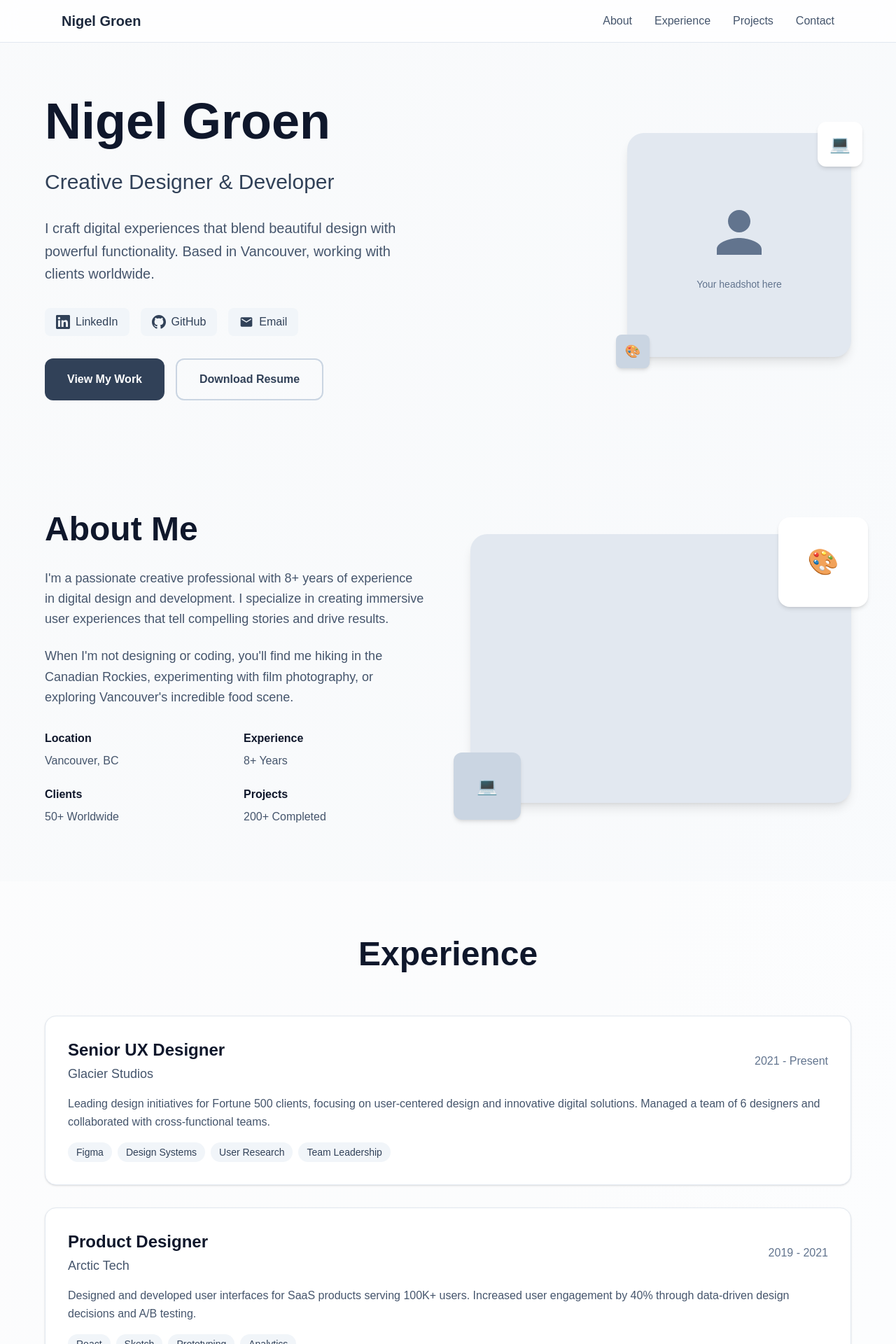
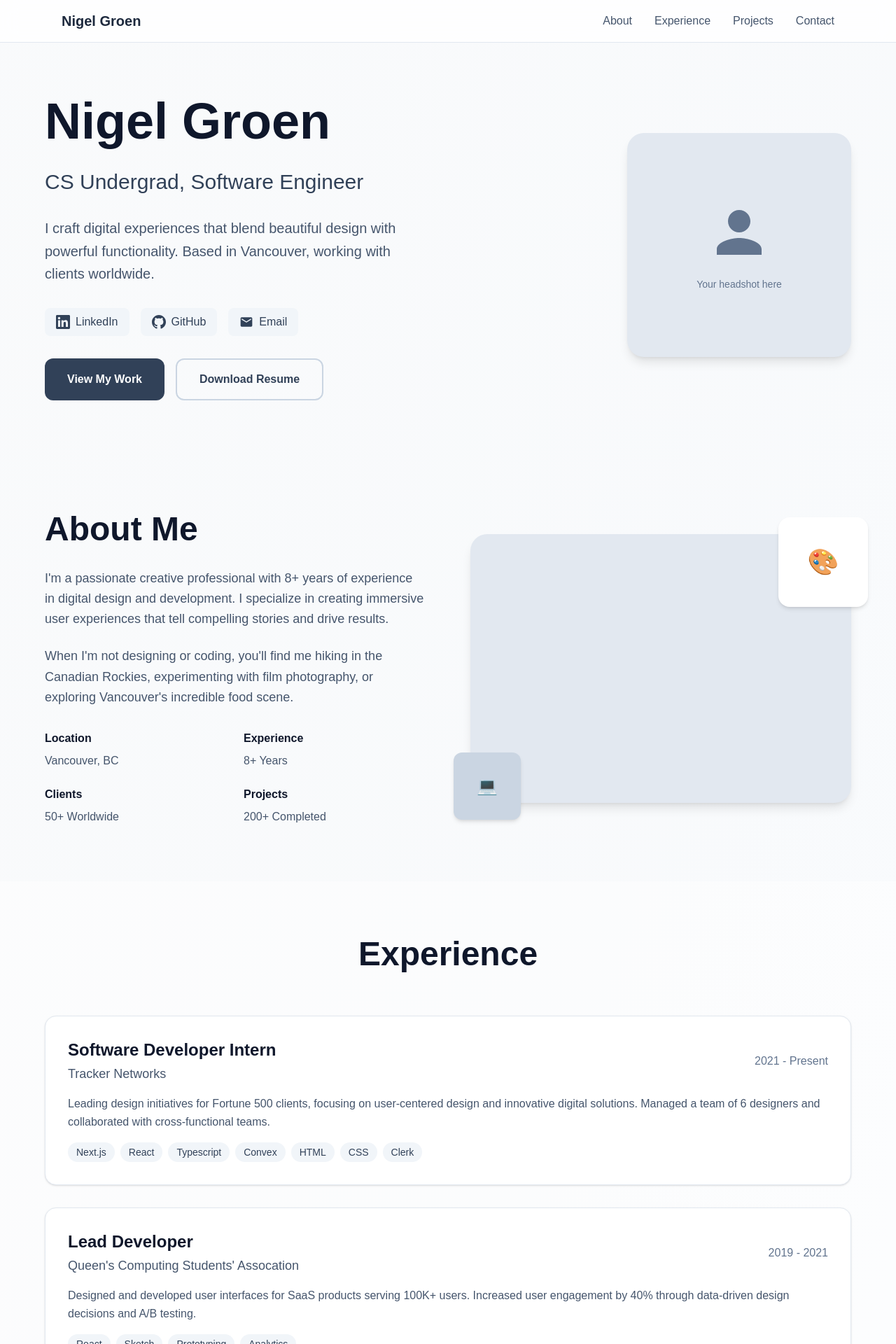
Before and after one commit to NigelGroen5/personal-website, a Next.js app in the folder my-portfolio/: page / in a window 1280 px wide. Shown: the top 1920 px of the page at 70% size. Built offline with nearby package versions, Linux system fonts and the light colour scheme.

Commit message:
changed a couple details

```diff
--- a/my-portfolio/app/page.tsx
+++ b/my-portfolio/app/page.tsx
@@ -26,7 +26,7 @@ export default function Home() {
                 Nigel Groen
               </h1>
               <h2 className="text-2xl md:text-3xl text-slate-700 font-medium mb-8">
-                Creative Designer & Developer
+                CS Undergrad, Software Engineer
               </h2>
               <p className="text-lg md:text-xl text-slate-600 mb-8 leading-relaxed">
                 I craft digital experiences that blend beautiful design with powerful functionality.
@@ -82,12 +82,6 @@ export default function Home() {
                   </div>
                 </div>
                 {/* Decorative elements */}
-                <div className="absolute -top-4 -right-4 w-16 h-16 bg-white rounded-xl shadow-md flex items-center justify-center">
-                  <span className="text-2xl">💻</span>
-                </div>
-                <div className="absolute -bottom-4 -left-4 w-12 h-12 bg-slate-300 rounded-lg shadow-md flex items-center justify-center">
-                  <span className="text-lg">🎨</span>
-                </div>
               </div>
             </div>
           </div>
@@ -148,8 +142,8 @@ export default function Home() {
             <div className="bg-white rounded-2xl p-8 shadow-sm border border-slate-200 hover:shadow-md transition-all">
               <div className="flex flex-col md:flex-row md:items-center justify-between mb-4">
                 <div>
-                  <h3 className="font-header text-2xl font-semibold text-slate-900 mb-1">Senior UX Designer</h3>
-                  <p className="text-slate-600 font-medium text-lg">Glacier Studios</p>
+                  <h3 className="font-header text-2xl font-semibold text-slate-900 mb-1">Software Developer Intern</h3>
+                  <p className="text-slate-600 font-medium text-lg">Tracker Networks</p>
                 </div>
                 <span className="text-slate-500 font-medium">2021 - Present</span>
               </div>
@@ -158,18 +152,21 @@ export default function Home() {
                 digital solutions. Managed a team of 6 designers and collaborated with cross-functional teams.
               </p>
               <div className="flex flex-wrap gap-2">
-                <span className="px-3 py-1 bg-slate-100 text-slate-700 rounded-full text-sm font-medium">Figma</span>
-                <span className="px-3 py-1 bg-slate-100 text-slate-700 rounded-full text-sm font-medium">Design Systems</span>
-                <span className="px-3 py-1 bg-slate-100 text-slate-700 rounded-full text-sm font-medium">User Research</span>
-                <span className="px-3 py-1 bg-slate-100 text-slate-700 rounded-full text-sm font-medium">Team Leadership</span>
+                <span className="px-3 py-1 bg-slate-100 text-slate-700 rounded-full text-sm font-medium">Next.js</span>
+                <span className="px-3 py-1 bg-slate-100 text-slate-700 rounded-full text-sm font-medium">React</span>
+                <span className="px-3 py-1 bg-slate-100 text-slate-700 rounded-full text-sm font-medium">Typescript</span>
+                <span className="px-3 py-1 bg-slate-100 text-slate-700 rounded-full text-sm font-medium">Convex</span>
+                <span className="px-3 py-1 bg-slate-100 text-slate-700 rounded-full text-sm font-medium">HTML</span>
+                <span className="px-3 py-1 bg-slate-100 text-slate-700 rounded-full text-sm font-medium">CSS</span>
+                <span className="px-3 py-1 bg-slate-100 text-slate-700 rounded-full text-sm font-medium">Clerk</span>
               </div>
             </div>
 
             <div className="bg-white rounded-2xl p-8 shadow-sm border border-slate-200 hover:shadow-md transition-all">
               <div className="flex flex-col md:flex-row md:items-center justify-between mb-4">
                 <div>
-                  <h3 className="font-header text-2xl font-semibold text-slate-900 mb-1">Product Designer</h3>
-                  <p className="text-slate-600 font-medium text-lg">Arctic Tech</p>
+                  <h3 className="font-header text-2xl font-semibold text-slate-900 mb-1">Lead Developer</h3>
+                  <p className="text-slate-600 font-medium text-lg">Queen's Computing Students' Assocation</p>
                 </div>
                 <span className="text-slate-500 font-medium">2019 - 2021</span>
               </div>
--- a/my-portfolio/tailwind.config.js
+++ b/my-portfolio/tailwind.config.js
@@ -17,8 +17,8 @@ module.exports = {
         white: 'rgb(var(--color-white) / <alpha-value>)',
       },
       fontFamily: {
-        sans: ['var(--font-inter)', 'system-ui', 'sans-serif'],
-        header: ['var(--font-header)', 'system-ui', 'sans-serif'],
+        sans: ['Times New Roman', 'serif'],
+        header: ['Times New Roman', 'serif'],
       },
     },
   },
```
